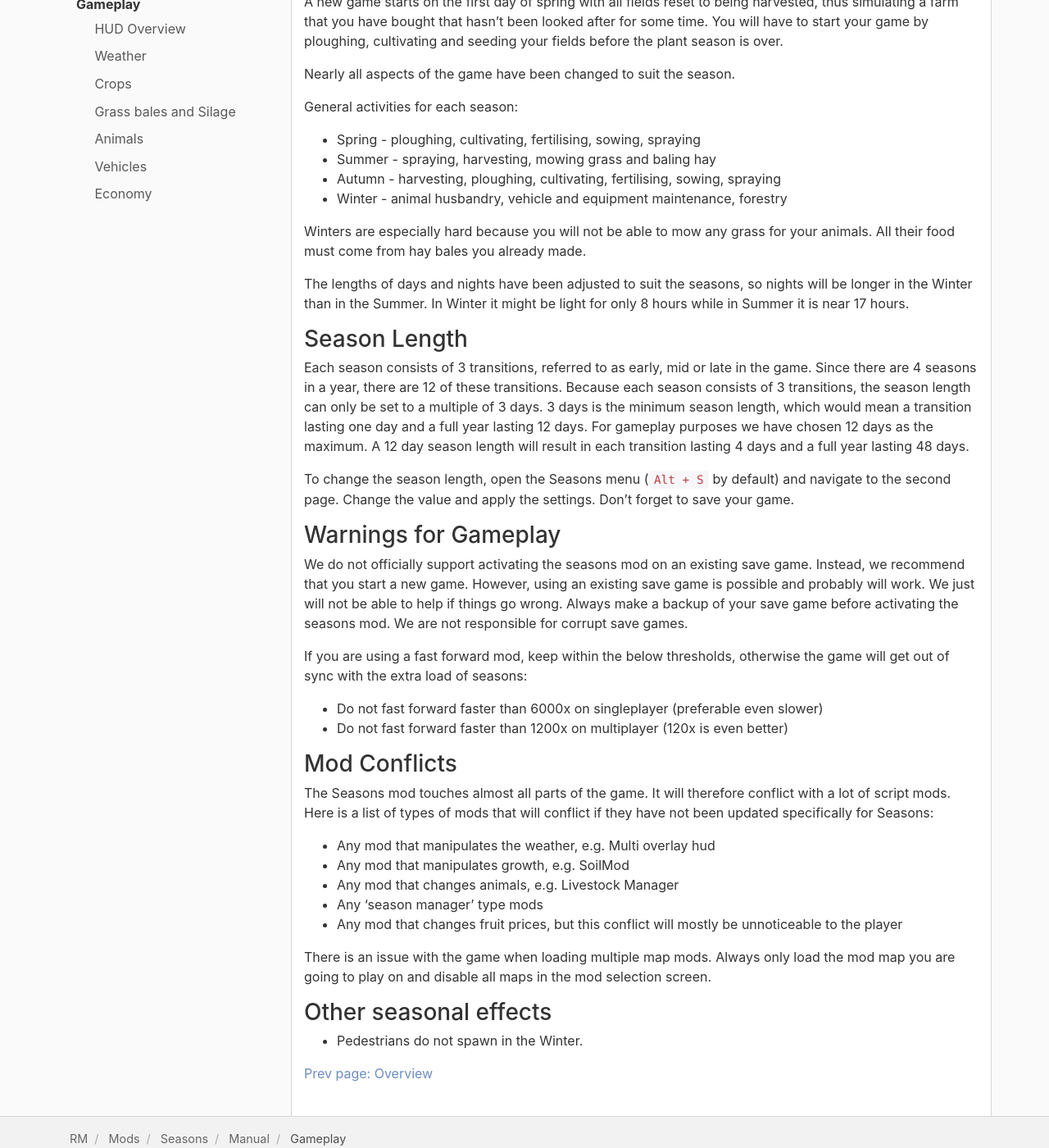
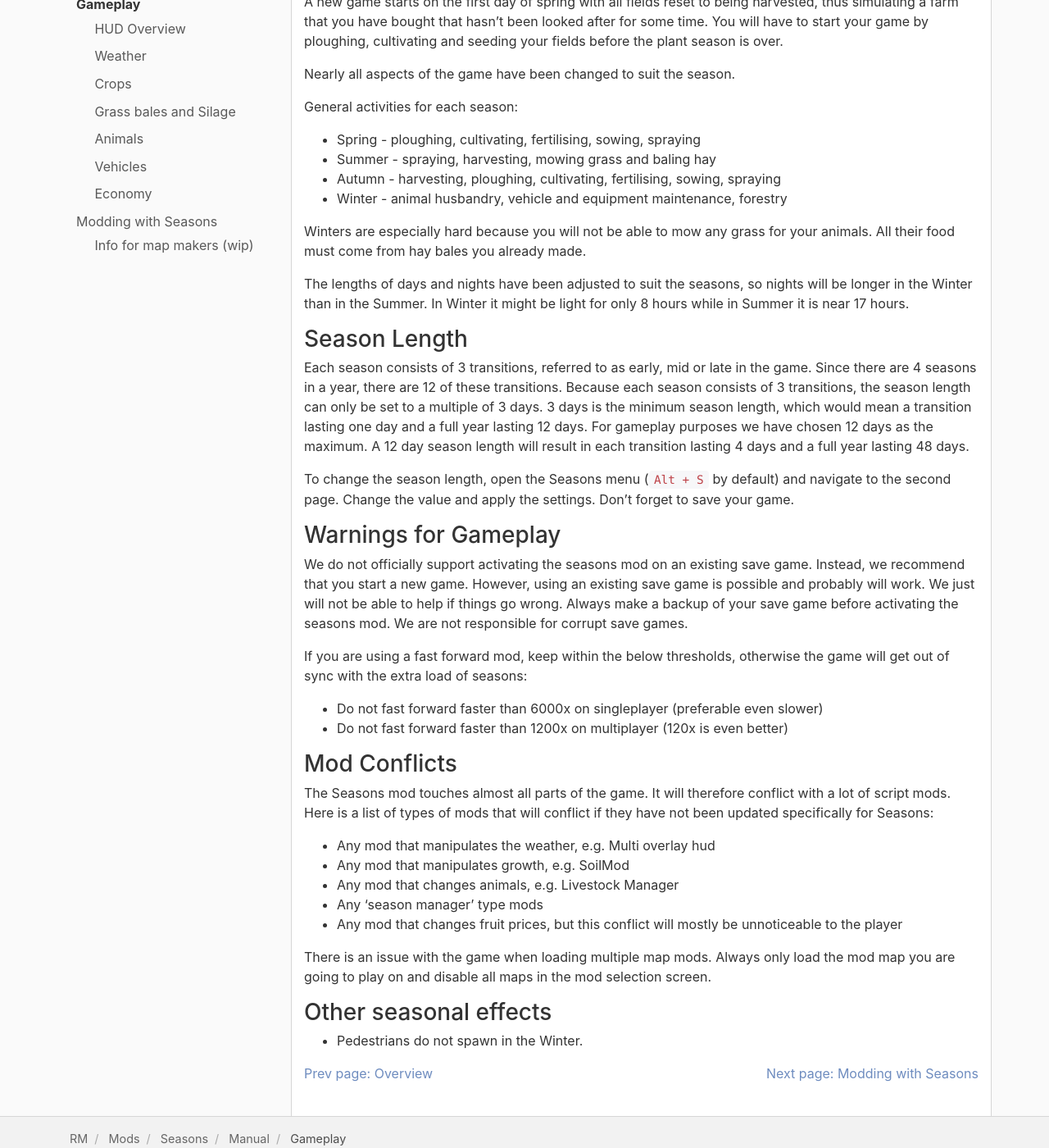
Before and after one commit to RealismusModding/realismusmodding.github.io, a Jekyll site: the page built from mods/seasons/manual/gameplay.md, in a window 1280 px wide and 1400 px high, scrolled down 191 px. Shown: the whole window at 82% size. Built offline with Jekyll 4.4.1, drawn with Linux system fonts in a browser that asks for light colours; comment, search, counter and statistics services are not loaded; part of the change alters nothing that is shown.

Commit message:
Add wip Info for map makers

````diff
--- a/_data/manuals.yaml
+++ b/_data/manuals.yaml
@@ -15,8 +15,9 @@ seasons:
     #     - ref: adj_growth
     #     - ref: adj_weather
     #     - ref: adj_textures
-    # - ref: modding
-    #   entries:
+    - ref: modding
+      entries:
+        - ref: info_for_map_makers
     #     - ref: map_compatibility
     #     - ref: admirers
     #       entries:
--- /dev/null
+++ b/mods/seasons/manual/info_for_map_makers.md
@@ -0,0 +1,123 @@
+---
+title: Info for map makers (wip)
+tags: [modding]
+keywords:
+last_updated: 2017-06-07 22:16:15 +0100
+summary: ""
+ref: info_for_map_makers
+permalink: /mods/seasons/manual/modding/info-for-map-makers
+---
+
+# Info for map makers (wip)
+
+### Animals and Growth Data
+
+*WIP*
+
+If you would like to add your own animals and growth data for your map, then you need to do the following
+
+1. Copy animals.xml and growth.xml (both of these files can be found in the /data directory under the season mod into the root folder of your map) and then modify them.
+2. Rename the files to seasons_animals.xml and seasons_growth.xml
+
+### Texture Replacements
+
+*WIP*
+
+The texture replacement (Replace Visuals) system is a powerful system to replace textures dependent on the season. It is used to replace grass and foliage (grasses).
+
+*Note:* Even though it is season dependent, the autumn, spring and winter textures might be shown earlier or later, depending on the temperatures. The trees could be bare for longer after winter if the temperatures have been too cold.
+
+To be able to replace textures in the game, the textures need to be loaded into materials. To keep them around they have to be bound to a shape. At last there is an XML file that defines what shapes are used as replacement in each season.
+It is easiest to take a look at the files in the `data/` and `resources/` folders to get an idea.
+
+Like any other XML-part we have in Seasons, there are two ways to get new replacement visuals in the game: by adding it to the map or by making a separate mod. Ideally, a map maker incorporates it into the map. If that has not been done it is possible to make a Seasons Texture Mod (STM), as can be found on our GitHub for a couple of popular maps.
+
+
+
+### Snow Mask
+
+The snow mask will keep snow from falling inside sheds, houses, rivers and on model roads. The snow mask is also used to determine if an object is 'inside' our 'outside', for example with bales and vehicles.
+It is important that you supply a snow mask so that Seasons can use snow up to 0.5 meter. (It will otherwise default to 0.06m. See the F.A.Q.)
+The mask is a new foliage layer named `ssSnowMask`. Everywhere you paint, snow will not fall.
+
+There are also some other layers that we use for other purposes or for the future.
+
+- Copy the three texture files invisible_mask_diffuse, invisible_mask_diffuse0, and seasons_density into your map01 folder.
+- The code to use is also supplied in the map01.i3d file.
+- Insert the following two lines under `<Files>`:
+
+```xml
+<File fileId="100050" filename="map01/invisible_mask_diffuse.png" relativePath="true"/>
+<File fileId="100051" filename="map01/seasons_density.png" relativePath="true"/>
+```
+
+You can find the `invisible_mask_diffuse.png` inside our GitHub: [link](https://github.com/RealismusModding/FS17_seasons/tree/develop/modding).
+
+- Search for windrowFoliageShader.xml and copy the fileId
+- Insert the following at the end of `<Materials>` and replace ???? with the fileId of the windrowFoliageShader:
+
+```xml
+<Material name="seasons_mask_mat" materialId="100610" ambientColor="1 1 1" customShaderId="????">
+    <Texture fileId="100050"/>
+    <CustomParameter name="alphaBlendStartEnd" value="70 75 0 0"/>
+    <CustomParameter name="cellSizeTerrainSizeScaleXZScaleY" value="16 1024 2 255"/>
+</Material>
+<Material name="seasons_empty_mat" materialId="100611" diffuseColor="1 1 1 1" ambientColor="1 1 1">
+    <CustomParameter name="dummyStartEnd" value="0 0 0 0"/>
+</Material>
+```
+
+- Insert the following at the end of `<Layers>`:
+
+```xml
+<FoliageMultiLayer densityMapId="100051" numChannels="5" numTypeIndexChannels="0">`
+    <FoliageSubLayer name="ssSnowMask"  densityMapChannelOffset="0" numDensityMapChannels="1" materialId="100610" cellSize="8" viewDistance="80" objectMask="16711935" decalLayer="0" atlasSize="1" atlasOffsets="1 0" numBlocksPerUnitDefault="1.8" numBlocksPerUnitMin="1.8" numBlocksPerUnitMax="1.8" width="0.8" height="0.3" widthVariance="0.1" heightVariance="0.1" horizontalPositionVariance="0.3" blockShapeId="1"/>
+    <FoliageSubLayer name="ssTempMask" materialId="100611" densityMapChannelOffset="1" numDensityMapChannels="1" cellSize="8" viewDistance="0"  terrainOffset="0.0" objectMask="0" atlasSize="1" numBlocksPerUnit="0" width="0" widthVariance="0" heightVariance="0" horizontalPositionVariance="0" height="0" />
+    <FoliageSubLayer name="ssReserved1" materialId="100611" densityMapChannelOffset="2" numDensityMapChannels="1" cellSize="8" viewDistance="0"  terrainOffset="0.0" objectMask="0" atlasSize="1" numBlocksPerUnit="0" width="0" widthVariance="0" heightVariance="0" horizontalPositionVariance="0" height="0" />
+    <FoliageSubLayer name="ssReserved2" materialId="100611" densityMapChannelOffset="3" numDensityMapChannels="2" cellSize="8" viewDistance="0"  terrainOffset="0.0" objectMask="0" atlasSize="1" numBlocksPerUnit="0" width="0" widthVariance="0" heightVariance="0" horizontalPositionVariance="0" height="0" />
+</FoliageMultiLayer>
+```
+
+- Now, in Giants Editor, use terrain foliage paint mode to paint windrowfoliage wherever snow must NOT appear (roads, inside buildings) (it appears in list as ssSnowMask).
+- *Note:* make sure you only paint the first layer (ssSnowMask). All other layers *must* remain empty.
+- Save in Giants Editor before launching the game
+- Rename invisible_mask_diffuse to invisible_mask_diffuse1 (to switch off the 'windrow paint')
+- Rename invisible_mask_diffuse0 to invisibe_mask_diffuse (to switch on 'invisible texture' )
+- After you finished editing in GE, change the viewDistance from 80 to 0 to hide it correctly. When you want to do changes again, set it back to 80.
+
+- Snow should now appear correctly and not where the windrow was painted.
+
+- In case you have downloading the .gdm file for a map, it should be placed in the map01 folder together with the other .gdm files.
+
+### Adding frozen lakes and waters
+You can add frozen lakes by using the FrozenLake object. There are a couple of steps to make this work:
+- Make a new shape that covers your lake / rivers / waters. Place it a tad higher than your actual water. NOTE: this includes the GE waterPlane (defined by setting the water height of the map).
+- If you want vehicles to be able to ride on top of it, give it a collision plane, .
+  - As of now, there is no traction adjustments when riding on ice
+  - Be sure that this works, and vehicles don't glitch into some unbounded map area
+- Make it a ssIcePlane object. Now, it will only be visible when Seasons tells it to
+- Give it a nice frozen-lake texture.
+- Test it
+
+Note: giving it transparency might look odd because there is still water below it.
+Note: Snow can't fall on top of the ice, so make sure you keep a tipCol and snowMask on the lake.
+
+If you don't want drivable lakes, only add the object, no collision and don't let snow fall on it.
+
+### Custom weather
+It is possible to supply a custom seasons_weather.xml with the map. In the 12 periods (period 1 = early spring, period 12 = late winter), there are three temperatures values to be specified (`min`, `mode`, `max`). Min and max values are not used at the moment, but needs to be given. The mode of the temperature is monthly average daily maximum temperature. So if you take the average of the daily high temperature for all days in January in your 20-30 data series you get the value for mode for January.
+
+`probRain` is the daily average probability of occurrence for rain
+`probClouds` is the daily average probability of occurrence for overcast and has per definition to be higher than probRain
+`mu` and `sigma` are mean and standard deviation for a probability distribution that is used to determine the duration of a rain event.
+
+### Adding season-based objects
+It is possible to add objects that are only visible in one or more seasons, by using the SeasonAdmirer object.
+
+### Console commands
+There are 4 console commands for testing your map:
+- `ssResetGrowth` resets all growth
+- `ssAddSnow` adds a layer of snow
+- `ssRemoveSnow` removes a layer of snow
+- `ssResetSnow` removes all snow on the map
+- `ssSetVisualSeason <season>` sets the visual season, where <season> is autumn, summer, winter, spring.
--- a/mods/seasons/manual/modding.md
+++ b/mods/seasons/manual/modding.md
@@ -8,4 +8,6 @@ ref: modding
 permalink: /mods/seasons/manual/modding/
 ---
 
-Season Admirer
+# Modding
+
+Information for map makers and other modders.
````
